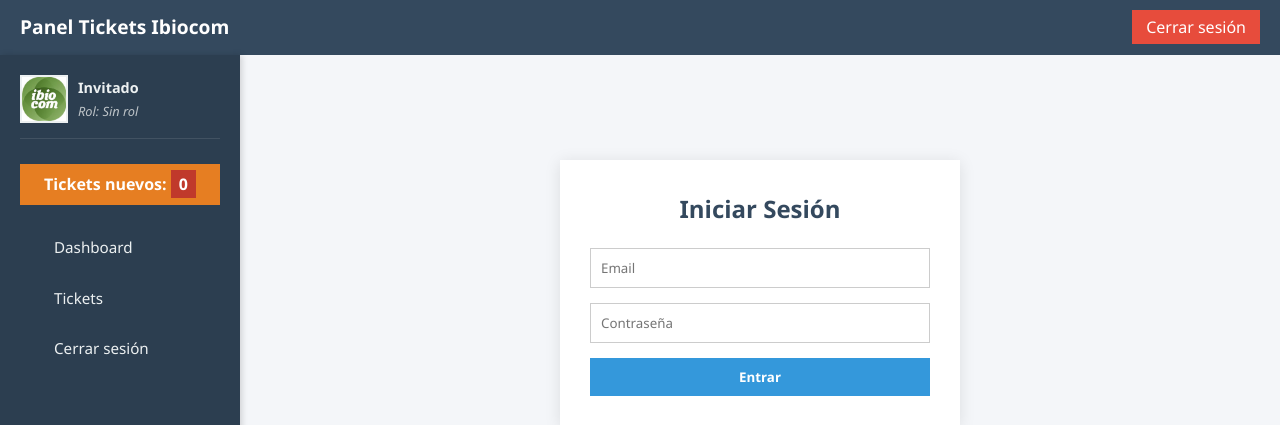
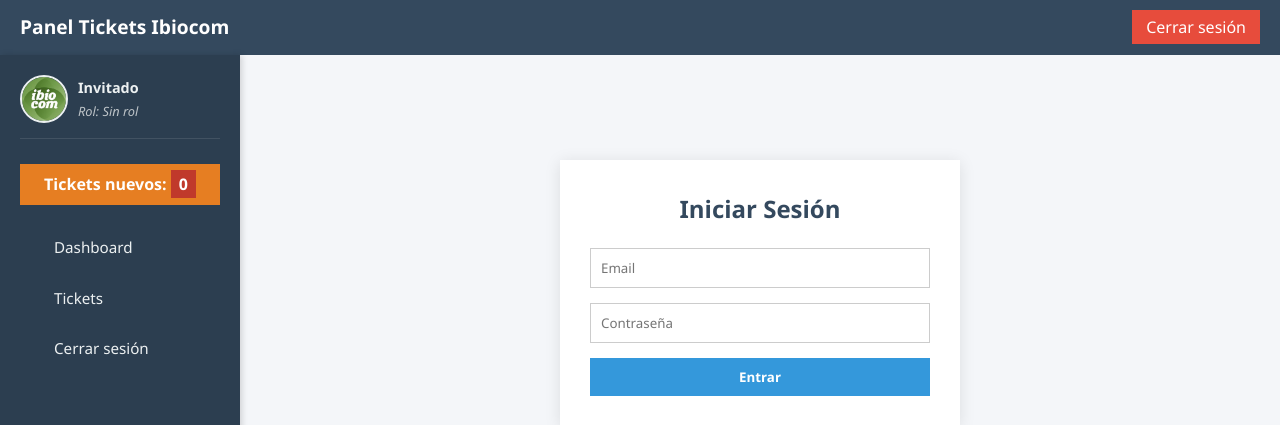
Before and after one commit to pasuva/28102025, a FastAPI app: page /web/login in a window 1280 px wide. Shown: the top 425 px of the page. Run offline with FastAPI, Linux system fonts and the light colour scheme.

Commit message:
Add files via upload

```diff
--- a/app/static/style.css
+++ b/app/static/style.css
@@ -80,7 +80,7 @@ body { background: #f4f6f9; color: #333; line-height: 1.6; }
   width: 48px;
   height: 48px;
   margin-right: 10px;
-  border-radius: 50%;
+  border-radius: 50% !important;
   border: 2px solid #ecf0f1;
   object-fit: cover;
 }
```
